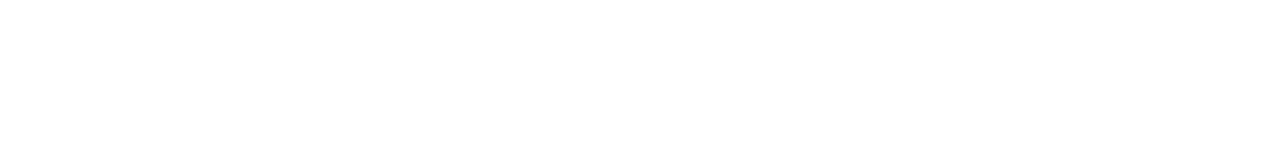
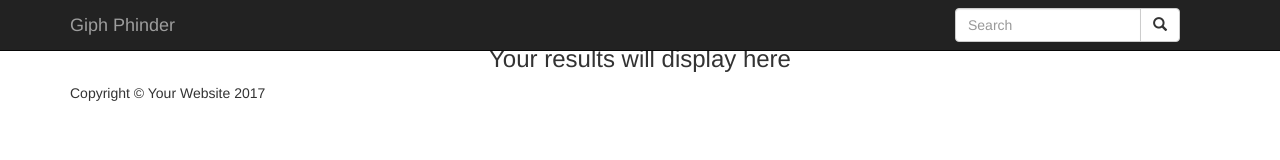
Before and after one commit to itscodenation/flw1-giphy-20-21-starter, a plain HTML site: page index.html in a window 1280 px wide. Drawn offline with nearby package versions, Linux system fonts and the light colour scheme.

Commit message:
Update index.html

```diff
--- a/index.html
+++ b/index.html
@@ -2,30 +2,60 @@
 <html>
 
   <head>
-       <title>Giphy</title>
-      <!-- Link CSS here -->
+      <title>
+        Giphy Phinder
+      </title>
 
-      <!-- Link JQuery here -->
-
-      <!-- Link Javascript File here -->
-
-      <!-- Latest compiled and minified Bootstrap CSS -->
+      <script src="https://ajax.googleapis.com/ajax/libs/jquery/2.1.1/jquery.min.js"></script>
+      <script src="js/script.js" async></script>
+      <script src="https://maxcdn.bootstrapcdn.com/bootstrap/3.3.7/js/bootstrap.min.js" integrity="sha384-Tc5IQib027qvyjSMfHjOMaLkfuWVxZxUPnCJA7l2mCWNIpG9mGCD8wGNIcPD7Txa" crossorigin="anonymous"></script>
+      <!-- Latest compiled and minified CSS -->
+      <link rel="stylesheet" href="https://maxcdn.bootstrapcdn.com/bootstrap/3.3.7/css/bootstrap.min.css" integrity="sha384-BVYiiSIFeK1dGmJRAkycuHAHRg32OmUcww7on3RYdg4Va+PmSTsz/K68vbdEjh4u" crossorigin="anonymous">
+      <link type="text/css" rel="stylesheet" href="css/style.css" />
   </head>
   <body>
-      <!-- Class 1.1: Fill in the HTML for the intial state of the program by following the comments below-->
 
-      <!-- Write the code for Navigation bar at the top of the screen-->
-      <div class="container">
+      <!-- Navigation -->
+      <nav class="navbar navbar-inverse navbar-fixed-top" role="navigation">
+          <div class="container">
+              <div class="navbar-header">
+                  <a class="navbar-brand" href="#">Giph Phinder</a>
+              </div>
+              <div class="collapse navbar-collapse" id="bs-example-navbar-collapse-1">
+                  <div class="col-sm-3 col-md-3 pull-right">
+                      <div class="navbar-form" role="search">
+                        <div class="input-group">
+                          <input type="text" class="form-control" placeholder="Search" name="srch-term" id="srch-term">
+                          <div class="input-group-btn">
+                              <button class="btn btn-default" type="submit"><span class="glyphicon glyphicon-search"></span></button>
+                          </div>
+                        </div>
+                    </div>
+                </div>
+              </div>
+              <!-- /.navbar-collapse -->
+          </div>
+          <!-- /.container -->
+      </nav>
 
-          <!-- Title: Text for the top of the screen  -->
-
-
-          <!-- Gallery - this is where the images will be posted include insrcuctions for when their ar no images loaded-->
-
-
-          <!-- Footer -->
-
-      </div>
+      <!-- Page Content -->
+      <section>
+        <div class="container">
+            <div class="row gallery">
+                  <h3 class="text-center">  Search for a Gif above <br> Your results will display here</h3>
+            </div>
+        </div>
+      <section>
+      <!-- Footer -->
+      <footer>
+          <div class="container">
+              <div class="row">
+                  <div class="col-lg-12">
+                      <p>Copyright &copy; Your Website 2017</p>
+                  </div>
+              </div>
+          </div>
+      </footer>
 
   </body>
 
```
